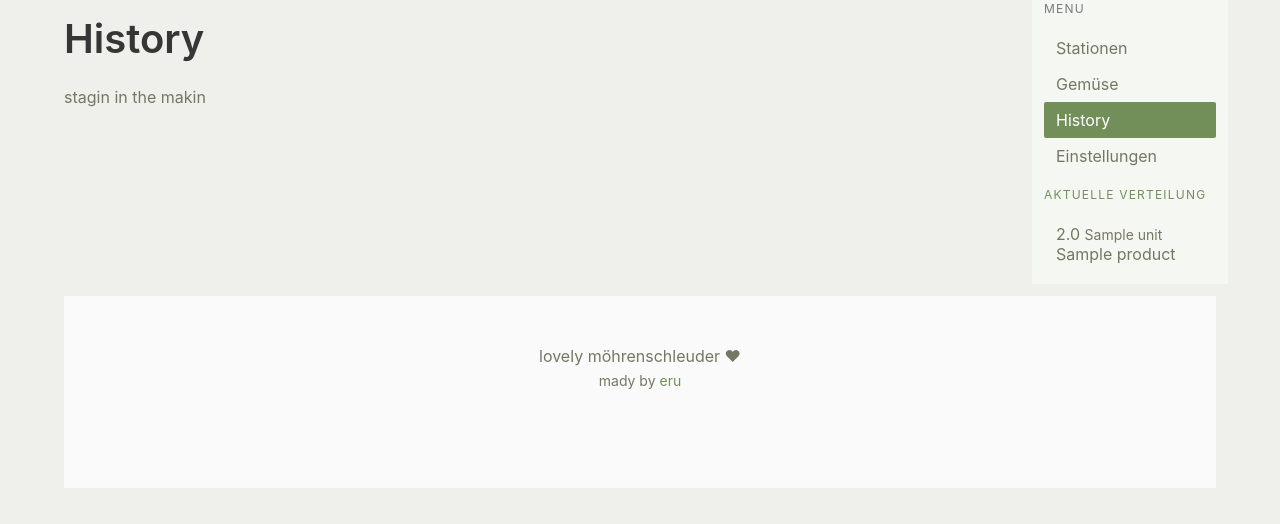
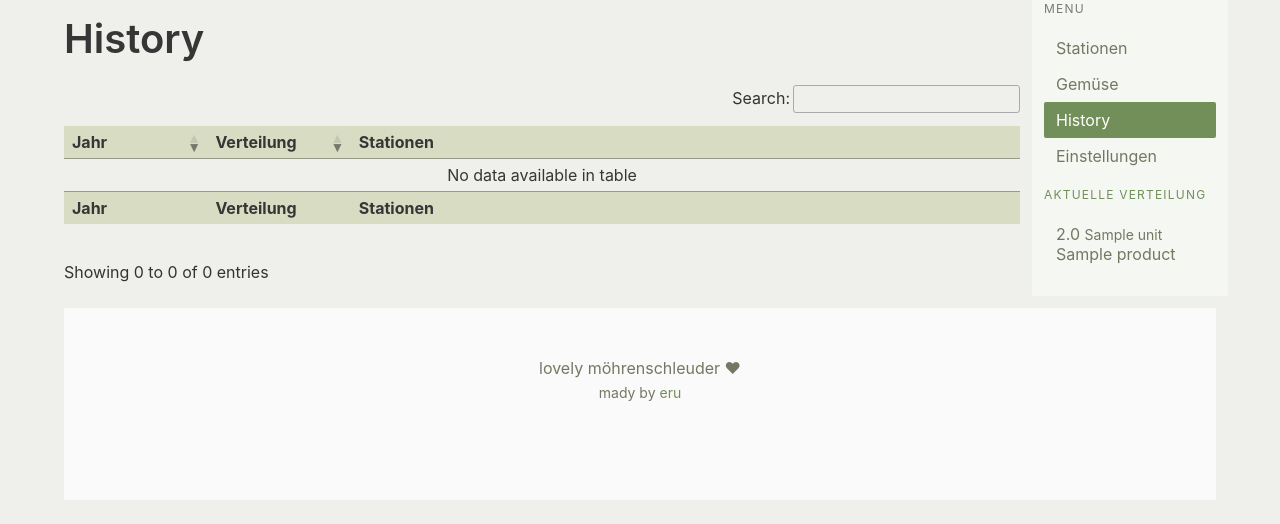
Before and after one commit to iameru/mschleuder, a Flask app: page / in a window 1280 px wide. Shown: the top 524 px of the page. Run offline with Flask 2, Linux system fonts and the light colour scheme; tables that the repository leaves empty hold one stand-in row (values such as "Sample post"); parts of the project's set-up code (start-up, migrations or seed data) failed here and were passed over.

Commit message:
added overview of distributons

```diff
--- a/ms/history/views.py
+++ b/ms/history/views.py
@@ -9,7 +9,11 @@ history = Blueprint("history", __name__)
 @history.route("/")
 def overview():
 
-    return render_template("history/history.html")
+    distributions = Distribution.query.filter(
+        Distribution.in_progress == False, Distribution.finalized == True
+    ).all()
+
+    return render_template("history/history.html", distributions=distributions)
 
 
 @history.route("/detail/<int:distribution_id>/<int:product_id>/<int:unit_id>")
--- a/ms/templates/history/history.html
+++ b/ms/templates/history/history.html
@@ -1,5 +1,72 @@
+{% from 'macros.html' import modal with context %}
+
 {% extends 'base.html' %}
+
 {% set title = 'History' %}
+
+{% block styles %}
+<link rel="stylesheet" type="text/css"
+      href="{{ url_for('static', filename='assets/jquery.dataTables.css') }}">
+{% endblock styles %}
+
+{% block scripts %}
+<script type="text/javascript" charset="utf8"
+        src="{{ url_for('static', filename='assets/jquery-3.6.0.min.js') }}"></script>
+<script type="text/javascript" charset="utf8"
+        src="{{ url_for('static', filename='assets/jquery.dataTables.js') }}"></script>
+<script>
+ $(document).ready(function() {
+    $('#history-overview-table').DataTable({
+        paging: false,
+        responsive: true,
+        order: [[0, 'desc'], [1, 'desc']],
+        columns: [
+        null,
+        null,
+        {orderable: false, searchable: true},
+        ]
+    });
+  });
+</script>
+{% endblock scripts %}
+
 {% block content %}
-  stagin in the makin
+
+  <table class="table is-hoverable is-fullwidth is-narrow"
+           id="history-overview-table">
+    <col style="width:15%">
+    <col style="width:15%">
+    <col style="width:70%">
+    <thead>
+      <tr>
+        <th>Jahr</th>
+        <th>Verteilung</th>
+        <th>Stationen</th>
+      </tr>
+    </thead>
+    <tfoot>
+      <tr>
+        <th>Jahr</th>
+        <th>Verteilung</th>
+        <th>Stationen</th>
+      </tr>
+    </tfoot>
+    <tbody>
+    {% for dist in distributions %}
+      <tr>
+        <td>{{ dist.date_time.strftime("%Y")}}</td>
+        <td>{{ dist.date_time.strftime("%d.%B  %-H:%M") }}</td>
+        <td>
+          <div class="is-capitalized">
+        {% for station in dist.stations %}
+            <a {{modal(url_for('history.station_distribution_details', station_id=station.id))}}
+               class="p-1 m-3 has-text-link-dark">{{ station.name }}</a>
+        {% endfor %}
+          </div>
+        </td>
+      </tr>
+    {% endfor %}
+    </tbody>
+  </table>
+
 {% endblock %}
```
Also changed, not shown: tests/site/test_history.py (+20 -0 lines).
